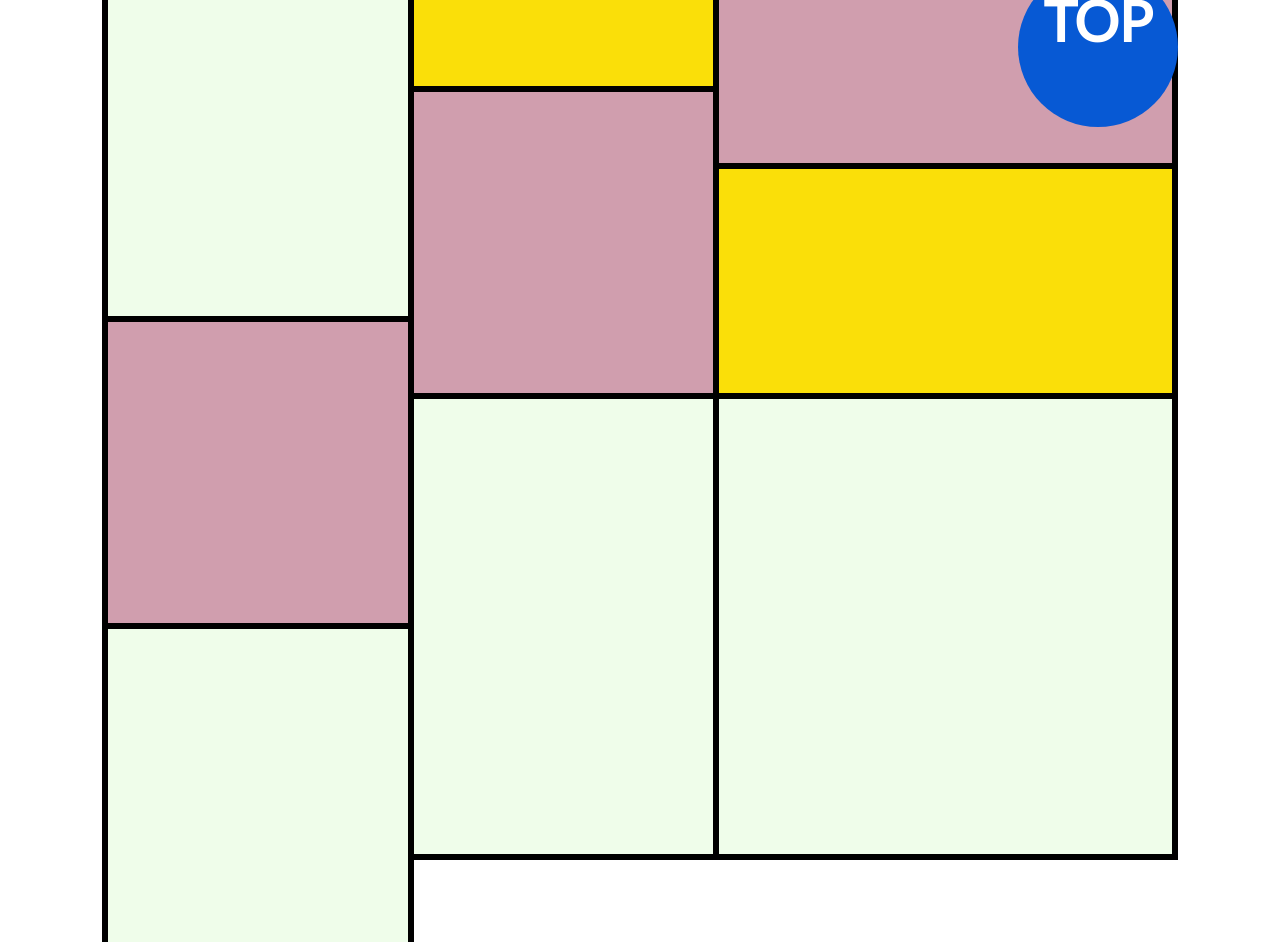
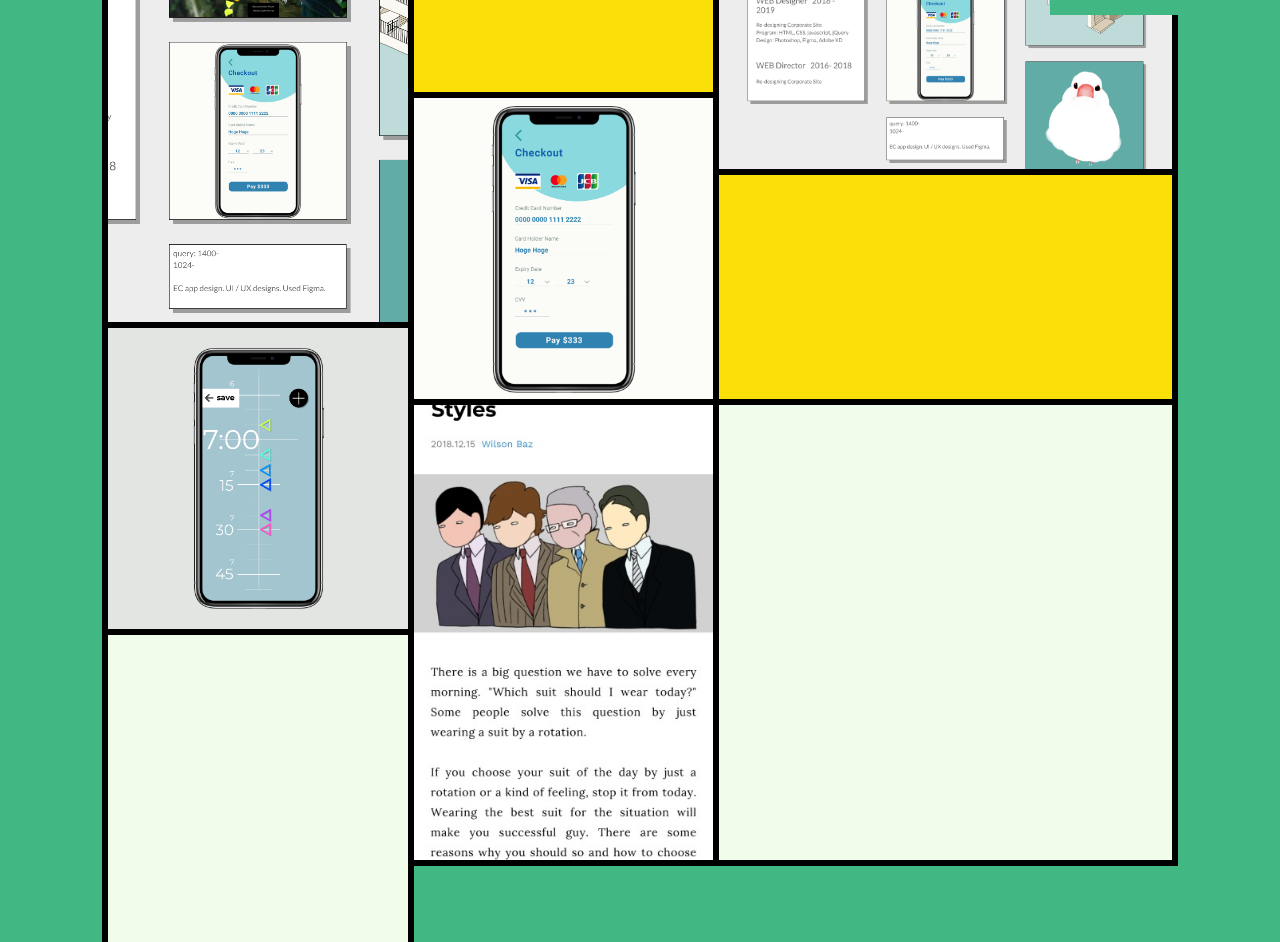
Before and after one commit to toriksy/portfolio-gallery, a website: page docs/index.html in a window 1280 px wide. Shown: the part 753-1695 px from the top of the page. Drawn offline with Linux system fonts and the light colour scheme.

Commit message:
bkgcolor etc.

```diff
--- a/docs/index.html
+++ b/docs/index.html
@@ -4,7 +4,7 @@
     <meta charset="UTF-8" />
     <meta name="viewport" content="width=device-width, initial-scale=1.0" />
     <meta http-equiv="X-UA-Compatible" content="ie=edge" />
-    <title>Document</title>
+    <title>XXX's Portfolio</title>
     <link rel="stylesheet" href="css/styles.css" />
   </head>
   <body>
@@ -32,31 +32,45 @@
             </div>
             <div class="p-h-history"></div>
           </div>
-          <div class="l-header-content-upper-box p-h-upper-box p-c-box-img">
-
+          <div class="l-header-content-upper-box p-h-upper-box">
+              <img class="p-c-box-img" src="imgs/006 - Setting.PNG">
           </div>
-          <div class="l-header-content-lower-box p-h-lower-box p-c-box-img">
-
+          <div class="l-header-content-lower-box p-h-lower-box">
+              <img class="p-c-box-img"src="imgs/boxclock1.PNG">
           </div>
       </div>
 
           <div class="l-contents-flex u-border-content">
             <div class="l-contents-box-left">
-              <div class="p-c-box-3 p-c-box-text">a</div>
-              <div class="p-c-box-2 p-c-box-img"></div>
-              <div class="p-c-box-3 p-c-box-img"></div>
+            <!--タテに並んでいる-->
+              <div class="p-c-box-3">
+                  <img class="p-c-box-img"src="imgs/portfolio-draft.png">
+              </div>
+              <div class="p-c-box-2">
+                <img class="p-c-box-img" src="imgs/006 - Setting.PNG">
+              </div>
+              <div class="p-c-box-3"></div>
             </div>
 
             <div class="l-contents-box-middle">
-              <div class="p-c-box-1 p-c-box-text">a</div>
-              <div class="p-c-box-2 p-c-box-img"></div>
-              <div class="p-c-box-3 p-c-box-img"></div>
+              <div class="p-c-box-1 p-c-box-text">
+                サンプル説明文<br>
+                何か書きたいときはp-c-box-textプロパティをつける
+              </div>
+              <div class="p-c-box-2">
+                  <img class="p-c-box-img"src="imgs/day2-Credit Card Checkout.PNG">
+              </div>
+              <div class="p-c-box-3">
+                  <img class="p-c-box-img"src="imgs/m-news-gizmodo-medium_eng.jpeg">
+              </div>
             </div>
 
             <div class="l-contents-box-right">
-              <div class="p-c-box-2 p-c-box-text">a</div>
-              <div class="p-c-box-1 p-c-box-img"></div>
-              <div class="p-c-box-3 p-c-box-img"></div>
+              <div class="p-c-box-2">
+                  <img class="p-c-box-img"src="imgs/portfolio-draft.png">
+              </div>
+              <div class="p-c-box-1"></div>
+              <div class="p-c-box-3"></div>
             </div>
           </div>
         </div>
--- a/docs/scss/colors.scss
+++ b/docs/scss/colors.scss
@@ -1,5 +1,6 @@
 $black: #000;
 $subFont: #6b6b6b;
+$vuecolor: #41b883;
 
 $link: #427bb0;
 $linkHover: #2bd3f8;
--- a/docs/scss/layouts.scss
+++ b/docs/scss/layouts.scss
@@ -6,16 +6,18 @@
   position: fixed;
   bottom: 0;
   right: 0;
-  margin-right: 8vw;
-  margin-bottom: -80px;
+  margin-right: 3vw;
+  margin-bottom: 32px;
+  z-index: 10;
 }
 
 .l-header-grid {
   width: 84vw;
   height: 48vw;
+  max-height: 48vw;
   margin: 0 auto;
   display: grid;
-  grid-template-rows: 24vw 1fr;
+  grid-template-rows: 24vw 24vw;
   grid-template-columns: calc(48vw - 3px) 1fr;
 }
 
@@ -39,6 +41,7 @@
   margin: 0 auto;
   display: flex;
   justify-content: center;
+  z-index: 5;
 }
 
 .l-contents-box-left {
--- a/docs/scss/projects.scss
+++ b/docs/scss/projects.scss
@@ -1,20 +1,19 @@
 html {
-  background-color: #fff;
+  background-color: $vuecolor;
 }
 
 .p-link-top {
-  width: 160px;
-  height: 160px;
-  border-radius: 50%;
-  background-color: rgba(7, 89, 212, 1);
+  width: 192px;
+  height: 128px;
+  background-color: $vuecolor;
   a {
     color: #fff;
     font-family: $lato;
     font-size: 56px;
     font-weight: 900;
     position: absolute;
-    top: 26px;
-    left: 26px;
+    top: 36px;
+    left: 46px;
   }
 }
 
@@ -98,10 +97,13 @@ html {
   font-family: $notoSans;
   font-size: 16px;
   font-weight: 100;
-  color: $subFont;
+  color: $black;
   padding: 16px;
 }
 
 .p-c-box-img {
+  width: 100%;
+  height: 100%;
+  overflow: hidden;
   object-fit: cover;
 }
--- a/docs/scss/utilities.scss
+++ b/docs/scss/utilities.scss
@@ -1,9 +1,9 @@
 .u-border {
   border-right: 6px solid #000;
-  border-bottom: 6px solid #000;
 }
 
 .u-border-content {
+  border-top: 6px solid #000;
   border-left: 6px solid #000;
 }
 
```
Also changed, not shown: README.md, docs/css/styles.css, docs/imgs/006 - Setting.PNG (added), docs/imgs/boxclock1.PNG (added), docs/imgs/day2-Credit Card Checkout.PNG (added), docs/imgs/m-news-gizmodo-medium_eng.jpeg (added), docs/imgs/portfolio-draft.png (added).
